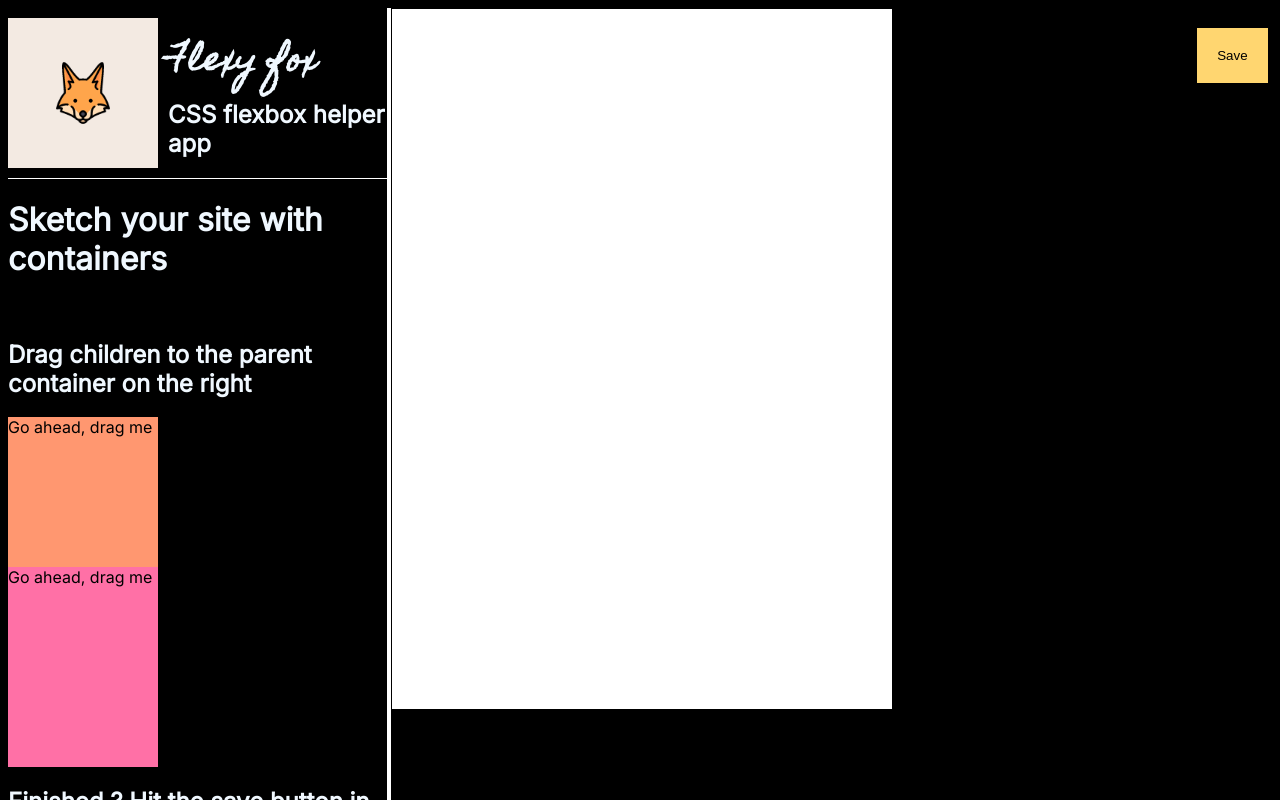
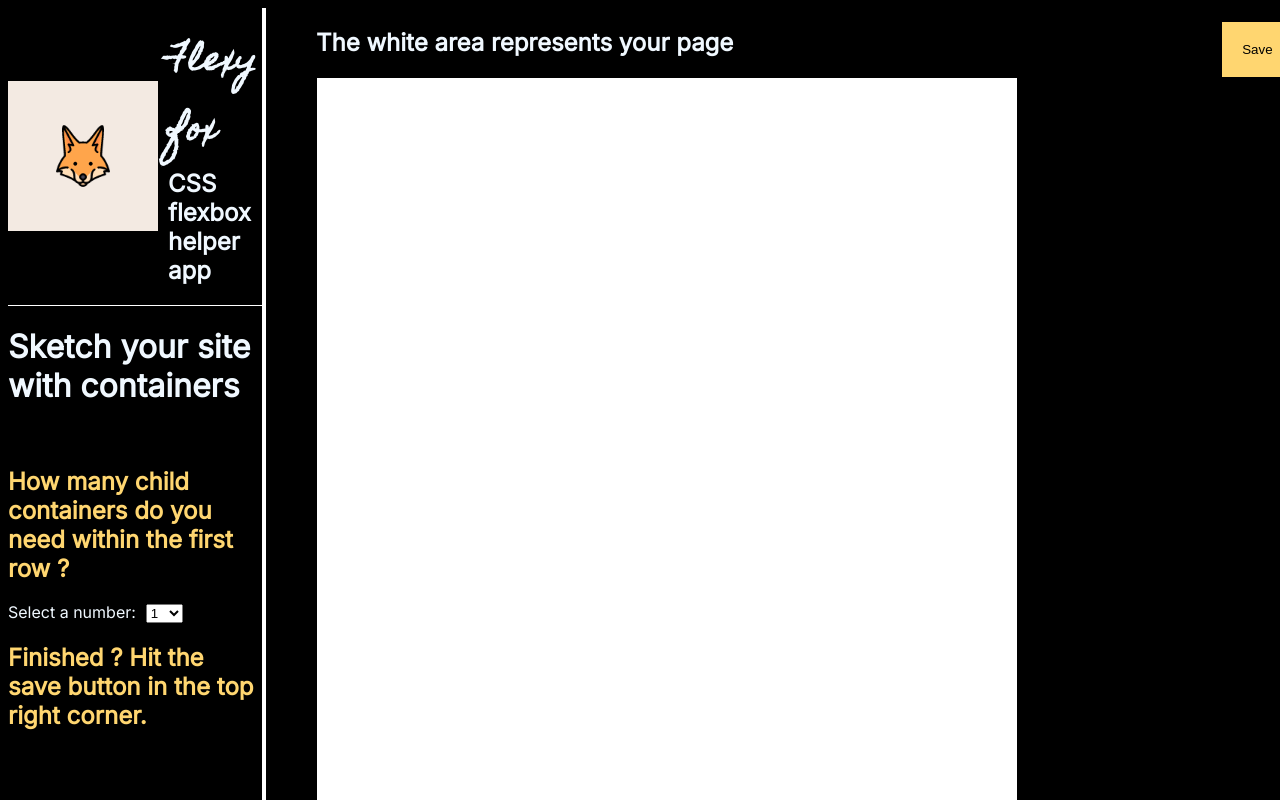
Before and after one commit to schikimikiviki/flexy-fox, a Next.js app: page / in a window 1280 px wide. Shown: the top 800 px of the page. Built offline with nearby package versions, Linux system fonts and the light colour scheme.

Commit message:
refarctored site structure without drag and drop

```diff
--- /dev/null
+++ b/app/components/ChildBox.jsx
@@ -0,0 +1,23 @@
+import React from 'react'
+
+const ChildBox = (props) => {
+  let width = props.width
+  let count = props.count
+  return (
+    <div style={{ display: 'flex' }}>
+      {[...Array(count).keys()].map((number) => (
+        <div
+          key={number}
+          style={{
+            backgroundColor: 'var(--pink)',
+            boxShadow: '0px 0px 0px 1px black inset',
+            width: width,
+            height: '100px',
+          }}
+        ></div>
+      ))}
+    </div>
+  )
+}
+
+export default ChildBox
--- a/app/components/Draggable.jsx
+++ /dev/null
@@ -1,18 +0,0 @@
-import React from 'react'
-
-const Draggable = () => {
-  const style = {
-    background: 'var(--orange)',
-    width: '150px',
-    height: '150px',
-    color: 'black',
-  }
-
-  return (
-    <div style={style}>
-      <h1>Go ahead, drag me</h1>
-    </div>
-  )
-}
-
-export default Draggable
--- a/app/components/Droppable.jsx
+++ /dev/null
@@ -1,15 +0,0 @@
-import React from 'react'
-
-const Droppable = (props) => {
-  const style = {
-    background: 'var(--yellow)',
-    padding: '20px',
-    color: 'black',
-    width: '100%',
-    height: '100%',
-  }
-
-  return <div style={style}></div>
-}
-
-export default Droppable
--- /dev/null
+++ b/app/components/SetWidth.jsx
@@ -0,0 +1,41 @@
+import React, { useState, useEffect } from 'react'
+
+const SetWidth = (props) => {
+  const [widths, setWidths] = useState([])
+  const numberOfSettings = props.selectedNumber
+
+  const handleSubmit = (event) => {
+    event.preventDefault()
+    // Extracting the values of input fields
+    const values = Array.from(event.target.elements)
+      .filter((element) => element.type === 'text')
+      .map((element) => parseInt(element.value, 10))
+    setWidths(values)
+  }
+
+  useEffect(() => {
+    console.log(widths)
+  }, [widths])
+
+  const handleChange = (event) => {
+    // You can handle input changes here if needed
+  }
+
+  return (
+    <form onSubmit={handleSubmit}>
+      {[...Array(numberOfSettings).keys()].map((number) => (
+        <div key={number + 1}>
+          <p>Width for child {number + 1} </p>
+          <input
+            type="text"
+            name={`child${number + 1}`}
+            onChange={handleChange}
+          />
+        </div>
+      ))}
+      <button type="submit">Submit</button>
+    </form>
+  )
+}
+
+export default SetWidth
--- a/app/globals.css
+++ b/app/globals.css
@@ -51,7 +51,6 @@ body {
 .save-button:hover {
   background-color: var(--orange);
   color: black;
-  border: none;
   cursor: pointer;
 }
 
@@ -61,17 +60,17 @@ body {
   left: 0;
   width: 100%;
   height: 100%;
-  background-color: rgba(0, 0, 0, 0.5); /* Semi-transparent black overlay */
-  z-index: 1000; /* Ensure it's on top of other content */
+  background-color: rgba(0, 0, 0, 0.5);
+  z-index: 1000;
   display: flex;
-  justify-content: flex-end; /* Align popup to the right */
+  justify-content: flex-end;
   align-items: center;
 }
 
 .popup {
-  width: 25%; /* Width of 1/4 of the screen */
-  height: 100%; /* Height of the whole screen */
-  background-color: white; /* Background color of the popup */
+  width: 25%;
+  height: 100%;
+  background-color: white;
   padding: 20px;
 }
 
@@ -80,3 +79,7 @@ body {
   top: 10px;
   right: 10px;
 }
+
+.page-area {
+  margin-left: 50px;
+}
--- a/app/page.js
+++ b/app/page.js
@@ -1,48 +1,37 @@
 'use client'
-
 import HeaderBox from './components/HeaderBox'
-import Draggable from './components/Draggable'
-import Droppable from './components/Droppable'
-import { DndContext } from '@dnd-kit/core'
 import Popup from './components/Popup'
-import React, { useState } from 'react'
-import logo from './assets/imports'
+import React, { useState, useEffect, useRef } from 'react'
+import SetWidth from './components/SetWidth'
+import ChildBox from './components/ChildBox'
 
 export default function Home() {
   const [isPopupOpen, setPopupOpen] = useState(false)
+  const [selectedNumber, setSelectedNumber] = useState(0)
+  const inputRef = useRef(null)
+  const [initialWidth, setInitialWidth] = useState(0)
 
   const togglePopup = () => {
     setPopupOpen(!isPopupOpen)
   }
 
-  const handleDragStart = (event) => {
-    event.dataTransfer.setData('Text', event.target.id)
+  const handleChange = (event) => {
+    setSelectedNumber(parseInt(event.target.value))
   }
 
-  const handleDragOver = (event) => {
-    event.preventDefault()
+  useEffect(() => {
+    // create divs and put them into the page container
+    if (inputRef.current) {
+      let pageMaxWidth = inputRef.current.clientWidth
 
-    // event.currentTarget.style.backgroundColor = 'pink';
+      if (selectedNumber > 0) {
+        let widthSingleElement = pageMaxWidth / selectedNumber
+        console.log('initial width set to: ', widthSingleElement)
+        setInitialWidth(widthSingleElement)
       }
+    }
+  }, [selectedNumber])
 
-  const handleDrop = (event) => {
-    event.preventDefault()
-    const data = event.dataTransfer.getData('Text')
-    const draggedItem = document.getElementById(data)
-
-    // Calculate the offset relative to the droppable area
-    const offsetX =
-      event.clientX - event.currentTarget.getBoundingClientRect().left
-    const offsetY =
-      event.clientY - event.currentTarget.getBoundingClientRect().top
-
-    // Set the position of the dropped item relative to the droppable area
-    draggedItem.style.position = 'absolute'
-    draggedItem.style.left = offsetX + 'px'
-    draggedItem.style.top = offsetY + 'px'
-
-    event.currentTarget.appendChild(draggedItem)
-  }
   return (
     <div className="main-container">
       <div className="choose-container flex-item">
@@ -50,59 +39,51 @@ export default function Home() {
         <div>
           <h1>Sketch your site with containers</h1>
           <br />
-          <h2>Drag children to the parent container on the right</h2>
-          <div
-            id="draggedItem"
-            draggable="true"
-            onDragStart={handleDragStart}
-            style={{
-              background: 'var(--orange)',
-              width: '150px',
-              height: '150px',
-              color: 'black',
-            }}
+          <h2 style={{ color: 'var(--orange-bright)' }}>
+            How many child containers do you need within the first row ?
+          </h2>
+          <label htmlFor="numberSelect">Select a number:</label>
+          <select
+            id="numberSelect"
+            value={selectedNumber}
+            style={{ marginLeft: '10px' }}
+            onChange={handleChange}
           >
-            Go ahead, drag me
-          </div>
-          <div
-            id="draggedItem2"
-            draggable="true"
-            onDragStart={handleDragStart}
-            style={{
-              background: 'var(--pink)',
-              width: '150px',
-              height: '200px',
-              color: 'black',
-            }}
-          >
-            Go ahead, drag me
-          </div>
-          {/* <img
-            id="draggedItem2"
-            src={logo.src}
-            alt="Drag and Drop"
-            width="50"
-            height="50"
-            draggable="true"
-            onDragStart={handleDragStart}
-          /> */}
-          <h2>Finished ? Hit the save button in the top right corner.</h2>
+            {[...Array(10).keys()].map((number) => (
+              <option key={number + 1} value={number + 1}>
+                {number + 1}
+              </option>
+            ))}
+          </select>
+
+          {selectedNumber > 0 ? (
+            <SetWidth selectedNumber={selectedNumber} />
+          ) : null}
+
+          <h2 style={{ color: 'var(--orange-bright)' }}>
+            Finished ? Hit the save button in the top right corner.
+          </h2>
         </div>
       </div>
 
-      <div className="flex-item">
+      <div className="flex-item page-area">
+        <div>
+          <h2>The white area represents your page</h2>
           <div
-          className="dropzone"
-          onDragOver={handleDragOver}
-          onDrop={handleDrop}
+            ref={inputRef}
             style={{
-            height: '700px',
-            width: '500px',
+              height: '900px',
+              width: '700px',
               border: '1px solid black',
               backgroundColor: 'white',
+              zIndex: 0,
+              display: 'flex',
               position: 'relative',
             }}
-        ></div>
+          >
+            <ChildBox width={initialWidth} count={selectedNumber} />
+          </div>
+        </div>
       </div>
 
       <div className="flex-item">
```
Lines whose indentation alone changed are shown as unchanged.
